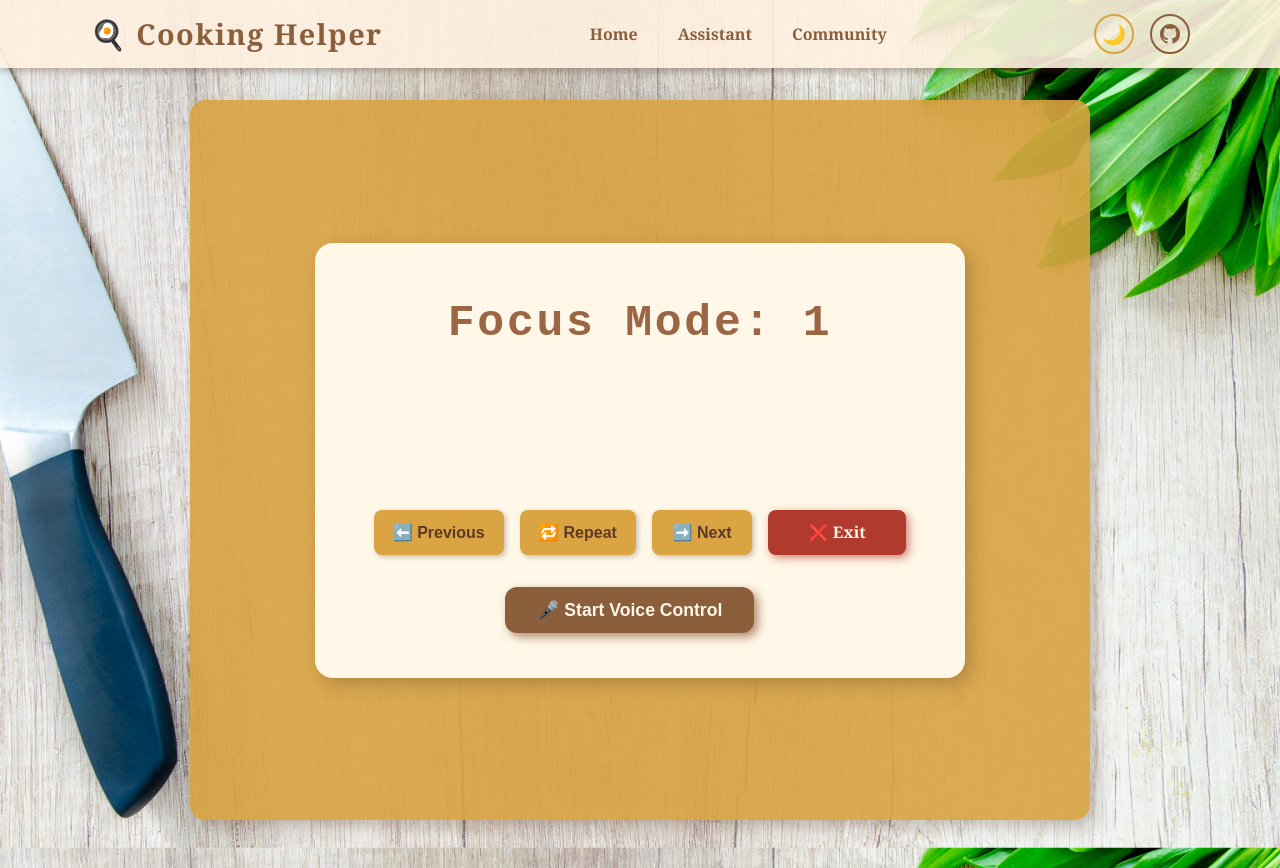
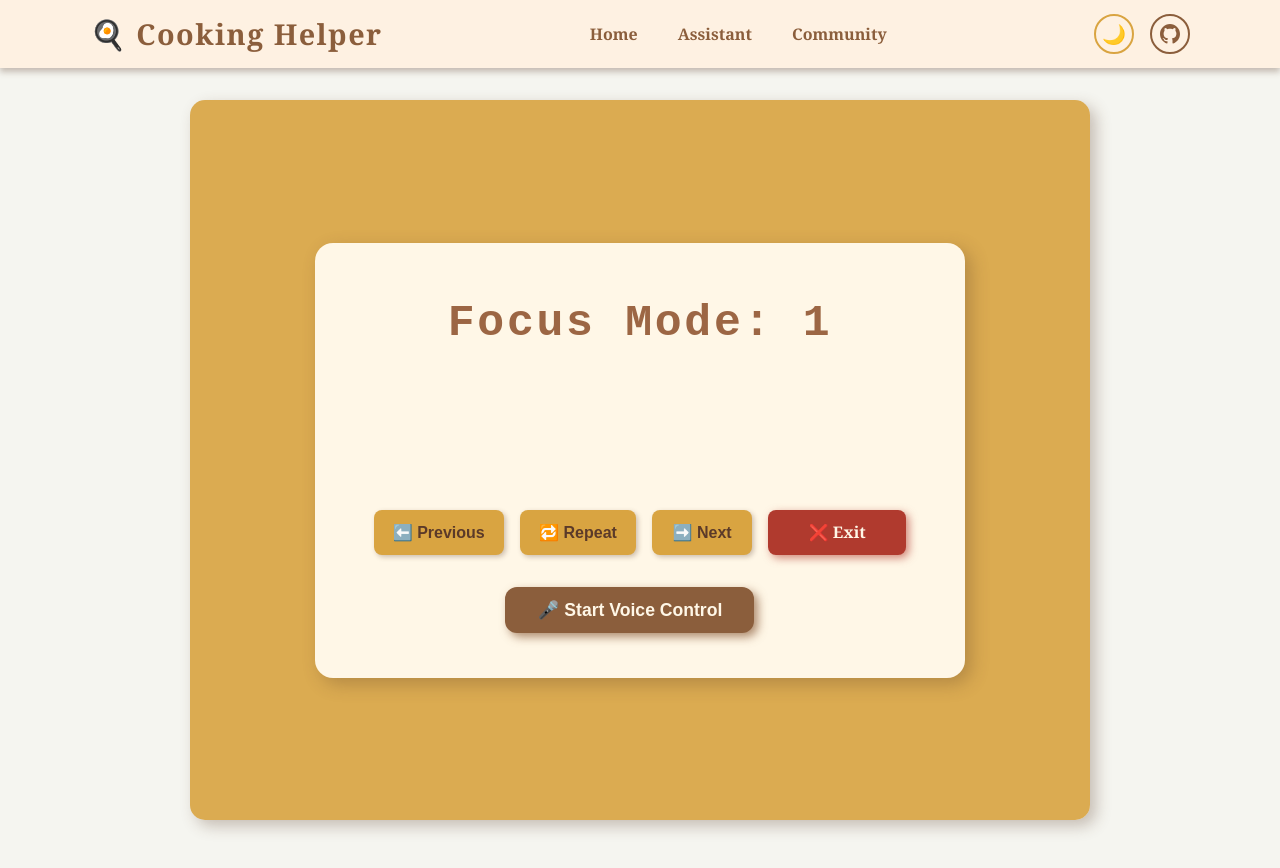
Before and after one commit to kayvour/cooking-assistant, a Flask app: page /focus-mode in a window 1280 px wide. Run offline with Flask 3, Linux system fonts and the light colour scheme; the visitor is signed in with stand-in values (Sample User, id 1).

Commit message:
fixed dark and light mode bug

```diff
--- a/static/css/style.css
+++ b/static/css/style.css
@@ -83,13 +83,12 @@ body {
   color: var(--primary-brown);
   line-height: 1.6;
   min-height: 100vh;
-  background: url('../images/bg.jpg') no-repeat center center fixed;
-  background-size: cover;
+  background: #f5f5f0;
   transition: color var(--transition-normal);
 }
 
 [data-theme="dark"] body {
-  background: linear-gradient(135deg, #1a1a1a 0%, #2d2d2d 100%);
+  background: #1a1a1a;
 }
 
 /* ==========================================================================
--- a/static/js/script.js
+++ b/static/js/script.js
@@ -1,29 +1,28 @@
+
 // Dark mode toggle function
 function toggleTheme() {
   const body = document.body;
   const icon = document.getElementById('theme-icon');
-
-  // Check current theme
   const currentTheme = body.getAttribute('data-theme');
 
   if (currentTheme === 'dark') {
-    // Switch to light mode
     body.removeAttribute('data-theme');
-    icon.textContent = '🌙'; // moon icon for light mode
+    icon.textContent = '🌙';
+    localStorage.setItem('theme', 'light');  // ← persist
   } else {
-    // Switch to dark mode
     body.setAttribute('data-theme', 'dark');
-    icon.textContent = '☀️'; // sun icon for dark mode
+    icon.textContent = '☀️';
+    localStorage.setItem('theme', 'dark');   // ← persist
   }
 }
 
 // Initialize theme on page load
 document.addEventListener('DOMContentLoaded', function() {
   const icon = document.getElementById('theme-icon');
-  const currentTheme = document.body.getAttribute('data-theme');
+  const savedTheme = localStorage.getItem('theme');  // ← restore
 
-  // Set initial icon based on current theme
-  if (currentTheme === 'dark') {
+  if (savedTheme === 'dark') {
+    document.body.setAttribute('data-theme', 'dark');
     icon.textContent = '☀️';
   } else {
     icon.textContent = '🌙';
```
Also changed, not shown: static/images/bg.jpg (deleted).
